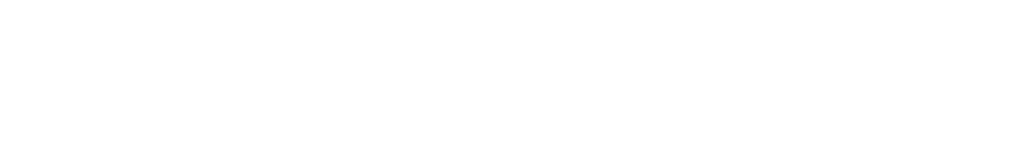
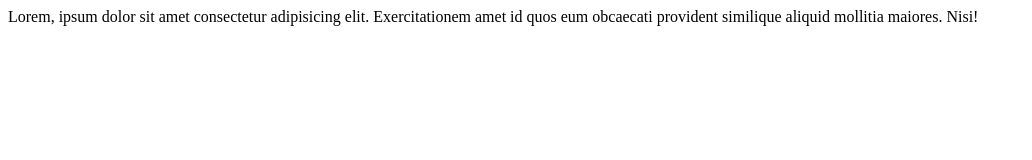
Before and after one commit to leomai080826-ai/Upgift-1, a plain HTML site: page index.html in a window 1280 px wide. Shown: the whole page, without its empty margins (0-1032 px from the left). Drawn offline with Linux system fonts and the light colour scheme.

Commit message:
word test

```diff
--- a/index.html
+++ b/index.html
@@ -9,7 +9,7 @@
 </head>
 <body>
     <main>
-        <header> </header>
+        <header>Lorem, ipsum dolor sit amet consectetur adipisicing elit. Exercitationem amet id quos eum obcaecati provident similique aliquid mollitia maiores. Nisi!</header>
         <nav></nav>
         <div class="main_content"></div>
         <footer></footer>
```
